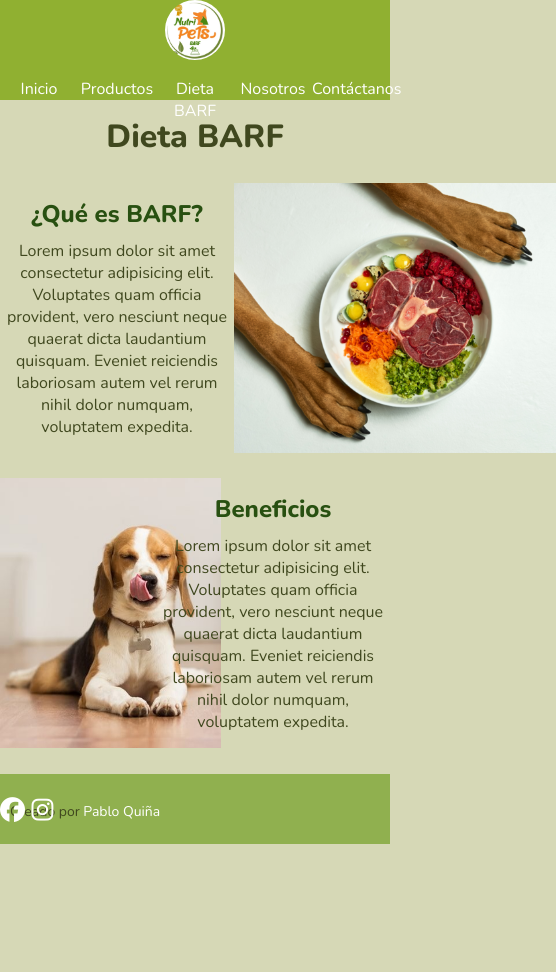
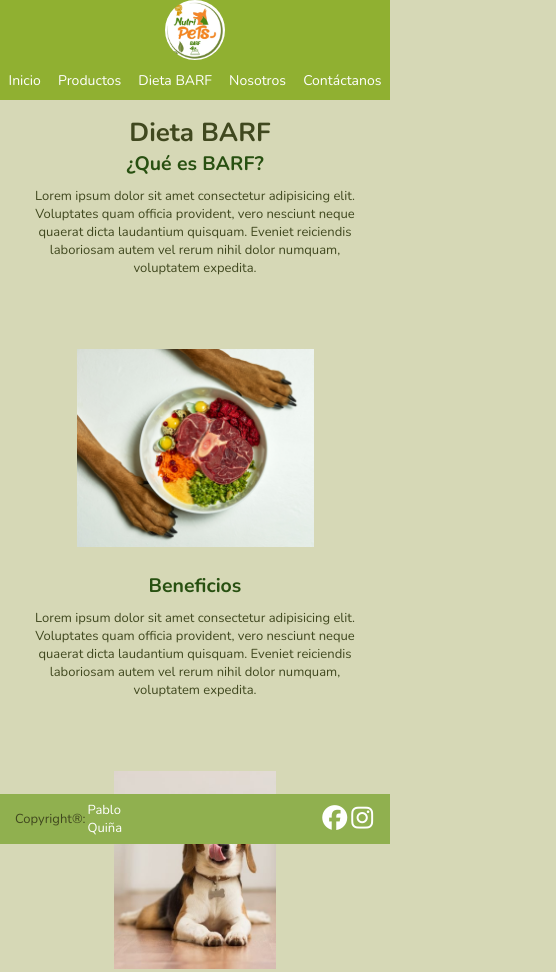
Before and after one commit to Kitsunito/NutriPets, a plain HTML site: page html/dieta.html in a window 390 px wide. Shown: the whole page, 556 px wide, since content can reach past the window. Before the commit the page ends 844 px from the top, so only its background shows below. Drawn offline with nearby package versions, Linux system fonts and the light colour scheme.

Commit message:
EntregaParaDesafíoGRID

```diff
--- a/html/dieta.html
+++ b/html/dieta.html
@@ -6,34 +6,39 @@
     <meta name="viewport" content="width=device-width, initial-scale=1.0">
     <title>NutriPets BARF Sogamoso</title>
     <link rel="stylesheet" href="../style.css">
-    <link href="https://fonts.googleapis.com/css2?family=Nunito:wght@400;600;800&display=swap" rel="stylesheet">
+    <link rel="preconnect" href="https://fonts.googleapis.com">
+    <link rel="preconnect" href="https://fonts.gstatic.com" crossorigin>
+    <link href="https://fonts.googleapis.com/css2?family=Nunito:wght@200;300;400;600;700;800&family=Roboto:wght@100;300;400;700&display=swap" rel="stylesheet">
+    <link rel="icon" type="image/png" sizes="32x32" href="../img/favicon-32x32.png">
+    <link rel="icon" type="image/png" sizes="16x16" href="../img/favicon-16x16.png">
     <script src="https://kit.fontawesome.com/6fea0a6a47.js" crossorigin="anonymous"></script>
 </head>
 <body>
     <header class="header">
         <!--Company's Branding-->
         <div class='navbar-brand'>
-            <a href="../index.html"><img src="../img/logo.png" alt="" class="brand-logo"></a>
+            <a href="../index.html" class="navbar-brand-link">
+                <img src="../img/logo.png" alt="" class="brand-logo">
+            </a>
         </div>
         <!--Navbar-->
         <nav class="navbar">
             <ul class="nav-list">
-                <li class="nav-item">
-                    <a href="../index.html">Inicio</a>
-                </li>
-                <li class="nav-item">
-                    <a href="productos.html">Productos</a>
-                </li>
-                <li class="nav-item">
-                    <a href="dieta.html">Dieta BARF</a>
-                </li>
-                <li class="nav-item">
-                    <a href="nosotros.html">Nosotros</a>
-                </li>
-                <li class="nav-item">
-
-                    <a href="contacto.html">Contáctanos</a>
-                </li>
+                <a href="../index.html">
+                    <li class="nav-item">Inicio</li>
+                </a>
+                <a href="productos.html">
+                    <li class="nav-item">Productos</li>
+                </a>
+                <a href="dieta.html">
+                <li class="nav-item">Dieta BARF</li>
+                </a>
+                <a href="nosotros.html">
+                <li class="nav-item">Nosotros</li>
+                </a>
+                <a href="contacto.html">
+                    <li class="nav-item">Contáctanos</li>
+                </a>
             </ul>
         </nav>
     </header>
@@ -43,22 +48,22 @@
         </div>
         <!--BARF Explanation-->
         <section class="dieta">
-            <article class="horizontal-flex">
-                <div class="article-text align-media">
+            <article class="article-grid article-alignment-left">
+                <div class="article-text align-left">
                     <h2>¿Qué es BARF?</h2>
                     <div class="text-description">
                         Lorem ipsum dolor sit amet consectetur adipisicing elit. Voluptates quam officia provident, vero nesciunt neque quaerat dicta laudantium quisquam. Eveniet reiciendis laboriosam autem vel rerum nihil dolor numquam, voluptatem expedita.
                     </div>
                 </div>
-                <div class="article-image">
+                <div class="article-image img-left">
                     <img src="../img/dietaBARF.png" alt="">
                 </div>
             </article>
-            <article class="horizontal-flex">
-                <div class="article-image">
+            <article class="article-grid article-alignment-right">
+                <div class="article-image img-right">
                     <img src="../img/dogHealthy.jpg" alt="Perro saludable">
                 </div>
-                <div class="article-text align-media">
+                <div class="article-text align-right">
                     <h2>Beneficios</h2>
                     <div class="text-description">
                         Lorem ipsum dolor sit amet consectetur adipisicing elit. Voluptates quam officia provident, vero nesciunt neque quaerat dicta laudantium quisquam. Eveniet reiciendis laboriosam autem vel rerum nihil dolor numquam, voluptatem expedita.
@@ -73,7 +78,7 @@
 
         <!--Copyright and contact-->
         <div class="div-footer-copyright">
-            Creado por <a href="mailto:hinoken.htp@gmail.com">Pablo Quiña</a>
+            Copyright®: <a href="mailto:hinoken.htp@gmail.com"> Pablo Quiña</a>
         </div>
 
         <!--Social Media Links-->
--- a/style.css
+++ b/style.css
@@ -14,6 +14,8 @@ body {
     background-color: #d6d8b6;
     font-family: 'Nunito', sans-serif;
     color: #40481F;
+    height: 100%;
+    width: 97%;
 }
 
 header {
@@ -38,6 +40,7 @@ main {
     justify-content: center;
     flex-direction: column;
     flex-wrap: wrap;
+    width: 100%;
 }
 
 section {
@@ -55,20 +58,22 @@ footer {
     width: 100%;
     position: fixed;
     display: flex;
+    flex-direction: row;
     bottom: 0;
-    padding-top: 20px;
+    justify-content: center;
 }
 
 ul {
     width: 100%;
+    height: 100%;
     list-style: none;
-    display: inline-flex;
 }
 
 h1{
     color: #40481F;
     text-align: center;
     margin: 15px 0 25px 0;
+    width: 100%
 }
 
 h2 {
@@ -103,6 +108,12 @@ img {
 iframe{
     width: 100%;
 }
+
+footer a {
+    padding: 2px;
+}
+
+/*Clases*/
 .navbar-brand {
     width: 30%;
     height: 60px;
@@ -115,37 +126,40 @@ iframe{
     border-radius: 50%;
 }
 
-.menu {
-    width: 70%;
-}
-
 .nav-list {
     display: flex;
     flex-direction: row;
+    height: 100%;
+    justify-content: space-around;
 }
 
 .nav-item {
-    height: 60px;
-    width: 20%;
+    height: 100%;
     text-align: center;
-    vertical-align:middle;
-    padding-top:18px;
-    font-size: 16px;
+    font-size: 20px;
+    display: flex;
+    flex-direction: column;
+    justify-content: center;
+    font-weight: 600px;
 }
 
 .div-footer-socialmedia {
-    position: fixed;
-    text-align: left;
+    display: flex;
+    height: 100%;
+    justify-content: end;
+    align-items: center;
     font-size: 25px;
+    width: 60%;
     padding-right: 15px;
-    width: 60%;
 }
 
 .div-footer-copyright {
+    display: flex;
+    height: 100%;
+    align-items: center;
     color:#40481F;
-    font-size: 14px;
-    padding: 8px 0 0 10px;
     width: 40%;
+    padding-left: 15px;
 }
 
 .horizontal-flex {
@@ -163,22 +177,59 @@ iframe{
     width: auto;
 }
 
+.article-grid {
+    display: grid;
+    grid-template-columns: 50% 50%;
+    grid-template-rows: 100%;
+    width: 100%;
+    justify-items: center;
+}
+
+.article-alignment-left {
+    grid-template-areas: "text image";
+}
+
+.article-alignment-right {
+    grid-template-areas: "image text";
+}
+
 .article-text {
-    max-height: 300px;
-    width: 60%;
+    width: 80%;
+    grid-area: text;
+    display: flex;
+    flex-direction: column;
 }
 
 .align-media{
+    margin-top: 15px;
     display: flex;
     flex-direction: column;
-    justify-content: center;
+    align-items: center;
+}
+
+.align-left{
+    text-align: right;
+}
+
+.align-right {
+    text-align: left;
 }
 
 .article-image {
     max-height: 270px;
-    width: 40%;
+    width: 100%;
+    grid-area: image;
 }
 
+.img-right {
+    text-align: right;
+    padding-right: 60px;
+}
+
+.img-left {
+    text-align: left;
+    padding-left: 60px;
+}
 .nosotros-map {
     width: 40%;
 }
@@ -241,6 +292,7 @@ iframe{
     border: none;
 }
 
+/*IDs*/
 #div-portada {
     height: 400px;
 }
@@ -255,20 +307,99 @@ iframe{
     align-items:flex-start;
 }
 
-/*Pantallas pequeñas*/
+/*Pantallas
+pequeñas*/
 @media only screen and (max-width:600px) {
+    /*Markups*/
+    body {
+        font-size: small;
+        width: 100%;
+    }
+
     header {
         flex-direction: column;
         align-items: center;
         height: 100px;
     }
 
+    nav {
+        height: 40px;
+    }
+
     main {
         margin: 100px 0 60px 0;
+    }
+
+    h1{
+        color: #40481F;
+        text-align: center;
+        margin: 15px 0 0px 0;
+        min-width: 400px;
+    }
+
+    /*Clases*/
+    .nav-item{
+        font-size: 14px;
+    }
+
+    .article-grid {
+        grid-template-columns: 100%;
+        grid-template-rows: 50% 50%;
+        width: 100%;
+        justify-items: center;
+        text-align: center;
+    }
+
+    .article-alignment-left {
+        grid-template-areas: "text"
+                            "image";
+    }
+
+    .article-alignment-right {
+        grid-template-areas: "text"
+                            "image";
+    }
+
+    .article-text{
+        text-align: center;
+        width: 90%;
+    }
+
+    .article-image{
+        text-align: center;
+        padding: 0px;
+    }
+
+    /*IDs*/
+    #portada{
+        max-width:  400px;
+        height: auto;
     }
 }
 
 /*Pantalla mediana*/
 @media only screen and (min-width:600px) and (max-width:992px) {
+    /*Markups*/
+    body {
+        font-size: 14px;
+    }
 
+    /*Clases*/
+    .nav-item{
+        font-size: 16px;
+    }
+    .article-text {
+        width: 80%;
+        grid-area: text;
+        display: flex;
+        flex-direction: column;
+        justify-content: center;
+    }
+
+    .article-image {
+        max-height: 270px;
+        width: 100%;
+        grid-area: image;
+        padding: 0px;
+    }
 }
```
Also changed, not shown: html/contacto.html (+23 -18 lines), html/nosotros.html (+23 -18 lines), html/productos.html (+25 -20 lines), index.html (+23 -17 lines).
